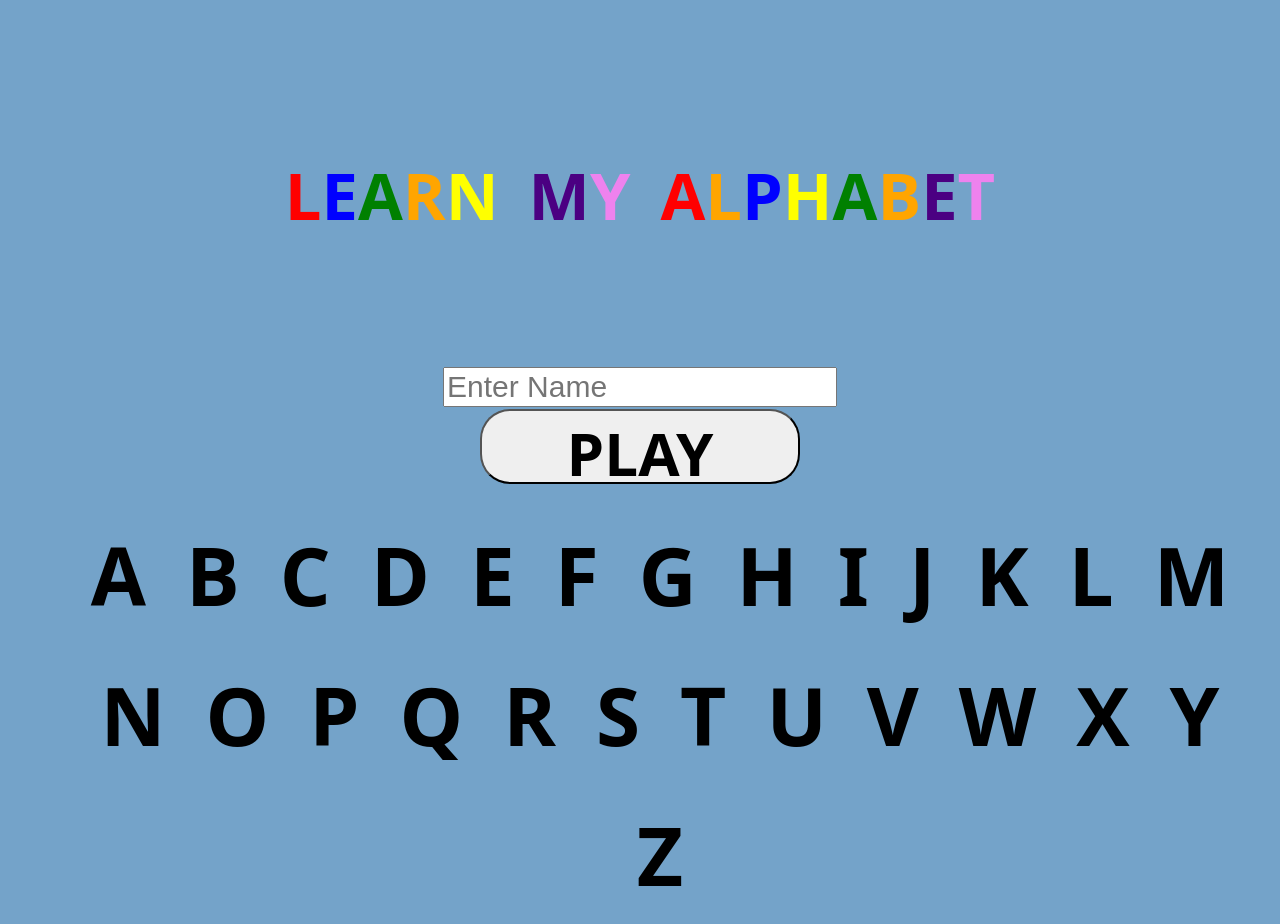
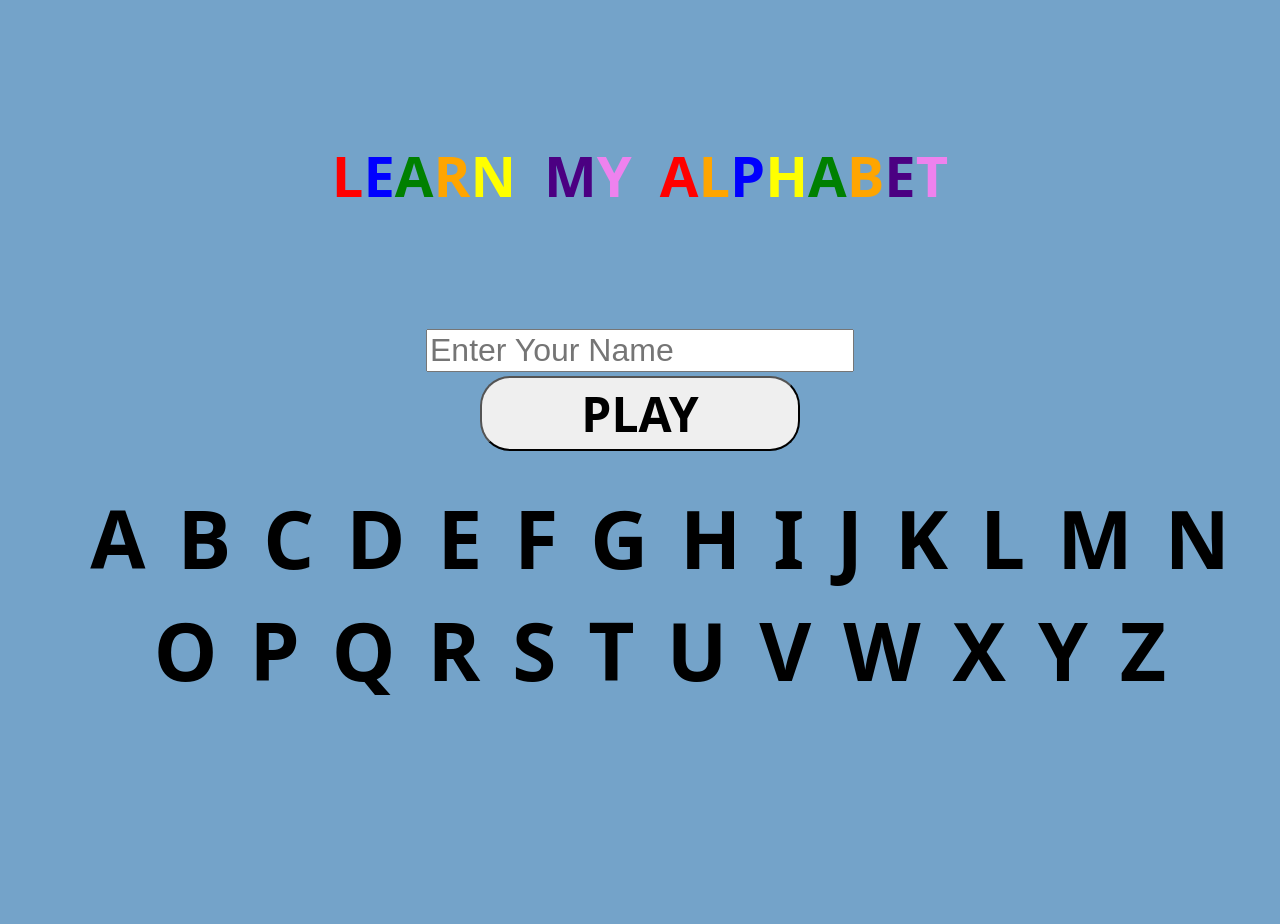
Before and after one commit to LeeAllenK/Rubys-Learning, a React (Vite) app: page / in a window 1280 px wide. Shown: the top 924 px of the page. After the commit the page ends 800 px from the top, so only its background shows below. Built offline with nearby package versions, Linux system fonts and the light colour scheme; a web font is replaced by a local one.

Commit message:
Updated UI

```diff
--- a/src/App.css
+++ b/src/App.css
@@ -20,30 +20,30 @@ h1{
   font-weight:900;
   font-style: normal;
   font-variation-settings:100px;
-  font-size: 65px;
+  font-size: 3.5em;
 }
 input{
-  font-size: 30px;
-  margin:2px;
+  font-size: 2em;
+  margin:0.1em;
 }
 h2{
-  font-size: 50px;
+  font-size: 3em;
 }
 .title{
   display: flex;
-  margin: 3px;
+  margin: 0.1em;
 }
 .title-learn{
   display:flex;
-  margin: 15px;
+  margin: 0.25em;
 }
 .title-my{
   display: flex;
-  margin: 15px;
+  margin: 0.25em;
 }
 .title-alpha{
   display: flex;
-  margin: 15px;
+  margin: 0.25em;
 }
 ul{
   list-style: none;
@@ -62,14 +62,14 @@ ul{
   font-optical-sizing: auto;
   font-weight: 900;
   font-style: normal;
-  font-variation-settings: 100px;
+  font-variation-settings:"wdth" 100;
 }
 li{
-  font-size: 80px;
+  font-size: 5em;
   font-weight: bolder;
-  padding: 10px;
-  margin: 10px;
-  height: 100px;
+  padding: 0.1em;
+  margin: 0.1em;
+  height: 1em;
 }
 .home-A {
   animation: rainbow-A 4s infinite;
@@ -395,8 +395,8 @@ button{
   font-optical-sizing: auto;
   font-weight: 900;
   font-style: normal;
-  font-variation-settings: 100px;
-  font-size: 60px;
+  font-variation-settings: "wdth" 100;
+  font-size: 3em;
 }
 .play-Btn:hover{
     animation: rainbow-btn 3s infinite;
@@ -428,13 +428,24 @@ button{
   background-color: white;
   display: flex;
   justify-content: center;
-  font-size: 200px;
+  font-size: 12.5em;
   height: 250px;
   width: 250px;
-  border: 1px solid black;
+  border: 4px solid black;
   border-radius: 10px;
   position: absolute;
   color: black;
+  /* box-shadow: 0 0 0 5px black; */
+  animation: rainbow-border 3s infinite;
+}
+@keyframes rainbow-border {
+    0% { border-color: red; }
+  16% { border-color: orange; }
+  32% { border-color: yellow; }
+  48% { border-color: green; }
+  64% { border-color: blue; }
+  80% { border-color: indigo; }
+  100% { border-color: violet; }
 }
 .letters-border{
   display:flex;
@@ -454,8 +465,10 @@ button{
   width: 90px;
   height: 90px;
   margin: 2px;
+  box-shadow: 0 0 0 4px black;
 }
 .letter-btns:active{
+  transform: translateY(2px);
   background-color: green;
 }
 .homeBtn-border{
@@ -524,6 +537,7 @@ button{
     align-content: center;
     left: 50%;
     margin-top:1em;
+
   }
   .letter{
     background-color: white;
--- a/src/App.jsx
+++ b/src/App.jsx
@@ -3,7 +3,7 @@ import {Letterbtn} from './components/Letter-Btn'
 import {Home} from './components/Home'
 import {Homebtn} from './components/Home-Btn'
 import {Restartbtn} from './components/Restart-Btn'
-// ADD HOME PAGE, PLAY BTN, AND STATE TO HOLD USERNAME AFTER GAME COMPLETION
+
 import './App.css'
 function App() {
   const [btnLetters, setBtnLetters] = useState(shuffledLetter);
@@ -72,7 +72,7 @@ function App() {
   const handleHomeClick = ()=>{
     setPlay(p=>!p)
     setCompLetters([]);
-    setLetter(ALPHABET)
+    setLetter(ALPHABET);
     setWinner('');
     setText('');
   }
@@ -119,11 +119,11 @@ function App() {
 export default App;
 const ALPHABET = [
   { value: 'a' }, { value: 'b' }, { value: 'c' }, { value: 'd' }, { value: 'e'},
-  // { value: 'f' }, { value: 'g' }, { value: 'h' }, { value: 'i' }, { value: 'j'},
-  // { value: 'k' }, { value: 'l' }, { value: 'm' }, { value: 'n' }, { value: 'o'},
-  // { value: 'p' }, { value: 'q' }, { value: 'r' }, { value: 's' }, { value: 't'},
-  // { value: 'u' }, { value: 'v' }, { value: 'w' }, { value: 'x' }, { value: 'y'},
-  // { value: 'z'}
+  { value: 'f' }, { value: 'g' }, { value: 'h' }, { value: 'i' }, { value: 'j'},
+  { value: 'k' }, { value: 'l' }, { value: 'm' }, { value: 'n' }, { value: 'o'},
+  { value: 'p' }, { value: 'q' }, { value: 'r' }, { value: 's' }, { value: 't'},
+  { value: 'u' }, { value: 'v' }, { value: 'w' }, { value: 'x' }, { value: 'y'},
+  { value: 'z'}
 ].reverse();
 export const alphabet = ALPHABET.map((a) => a.value)
 
--- a/src/components/Home.jsx
+++ b/src/components/Home.jsx
@@ -14,7 +14,7 @@ export function Home({onPlayClick,onChange,value}){
 					<div>
 						<input
 						type='text'
-						placeholder="Enter Name"
+						placeholder="Enter Your Name"
 						value={value.charAt(0).toUpperCase() + value.slice(1)}
 						onChange={onChange}
 						/>
```
